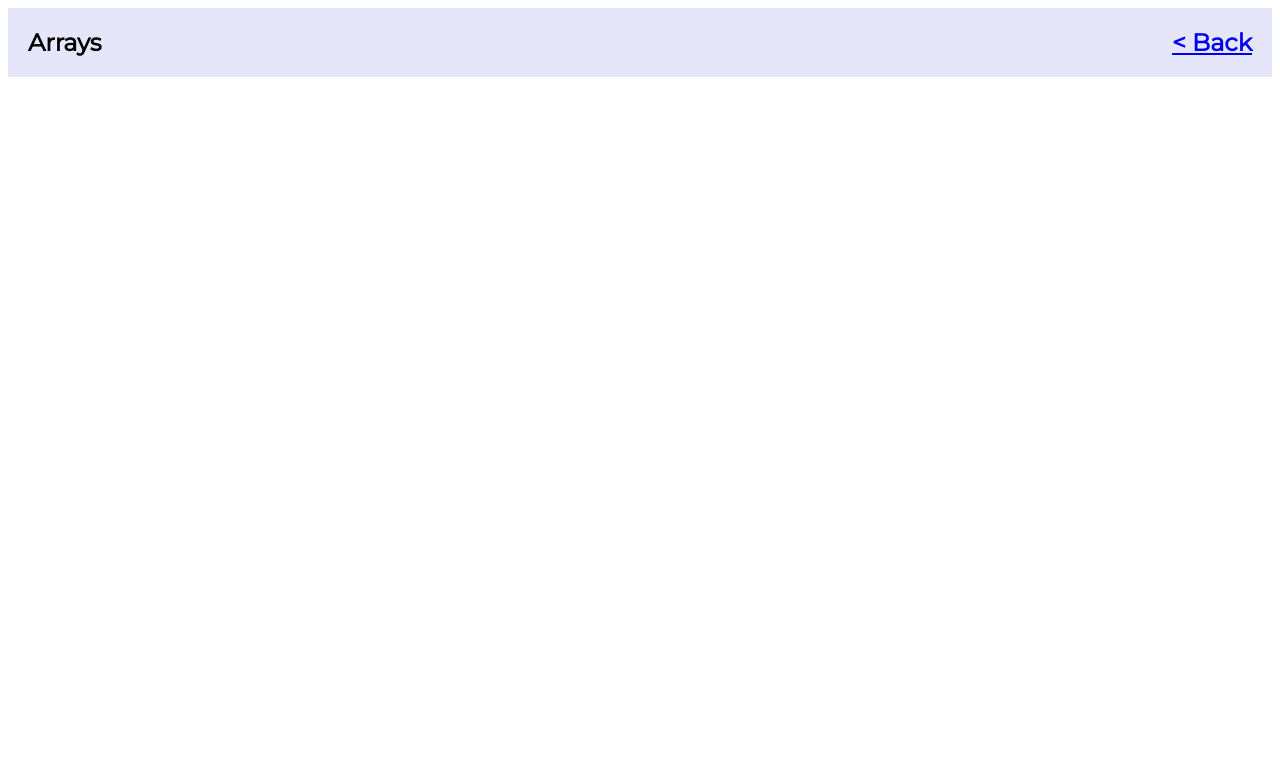
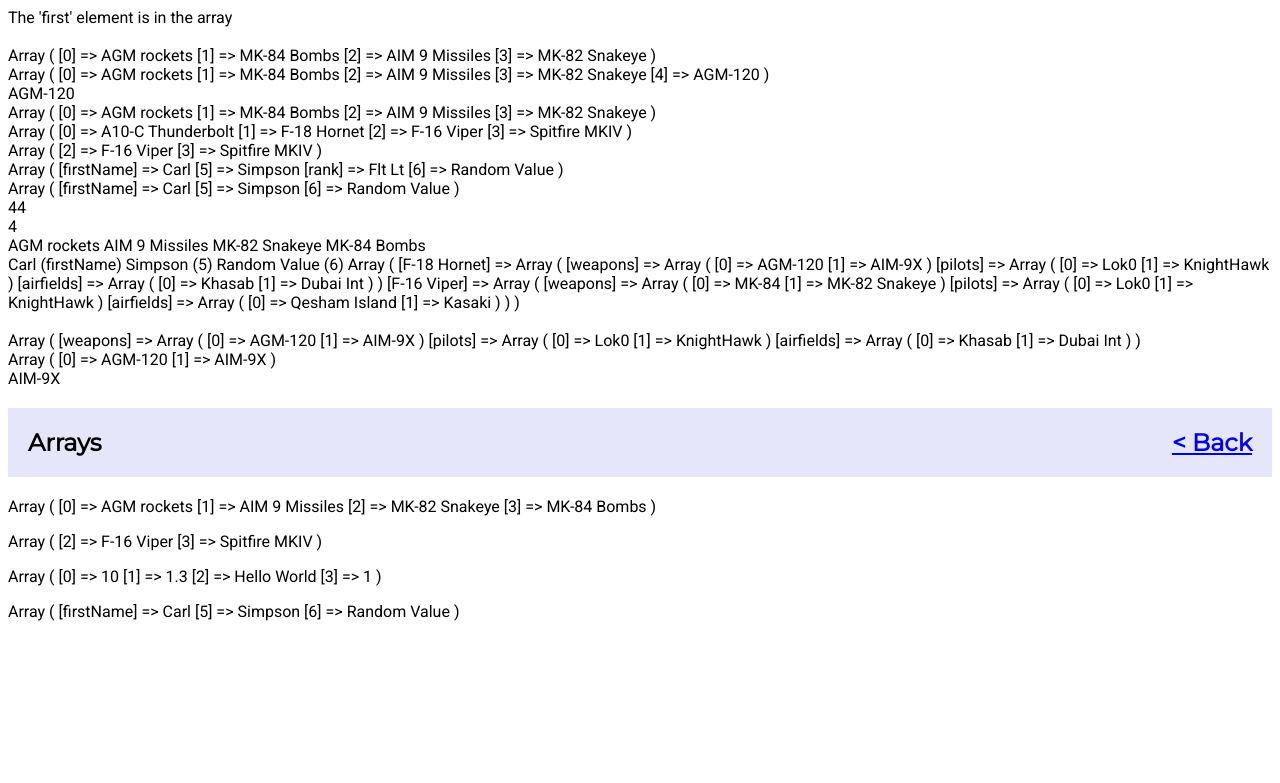
Before and after one commit to carlsimpson-magento/PluralsightPHP, a PHP site: page /PHPWorkshop/Workshop001/fundamentals/arrays.php in a window 1280 px wide. Shown: the top 783 px of the page. Run offline with PHP 8.4, Linux system fonts and the light colour scheme.

Commit message:
write out the code for arrays in our own way

```diff
--- a/PHPWorkshop/Workshop001/fundamentals/arrays.php
+++ b/PHPWorkshop/Workshop001/fundamentals/arrays.php
@@ -13,6 +13,133 @@
 // --------
 //
 
+    // ** Indexed array
+    //-----------------
+
+    $aircraft = ["A10-C Thunderbolt","F-18 Hornet","F-16 Viper","Spitfire MKIV"];
+    $weapons = array("AGM rockets","MK-84 Bombs","AIM 9 Missiles");
+
+    // ** Displays all types accepted within an array
+    //-----------------
+
+    $alltypes =[10, 1.3 ,"Hello World" , true];
+
+    // ** Associated array
+    //-----------------
+
+    $pilot = array(
+            "firstName" => "Carl",
+            "5" => "Simpson",
+            "rank" => "Flt Lt",
+            "Random Value"
+        );
+
+    // ** array_key_exists
+    //----------------------
+
+    $search_array = array('first' => 1, 'second' => 4);
+    if (array_key_exists('first', $search_array)) {
+        echo "The 'first' element is in the array". '<br />';
+    }
+
+    echo in_array("AGM", $weapons);
+    // check not only the value but th etype is teh saem
+    echo in_array(21, $weapons , true);
+
+    // ** Array Push
+    //-----------------
+
+    array_push($weapons, "MK-82 Snakeye");
+    echo '<br />';
+    print_r($weapons);
+
+    // This is teh prefered way of writing php as if the array does not exist it creates
+    $weapons[] = "AGM-120";
+    echo '<br />';
+    print_r($weapons);
+
+    // ** Array Pop
+    //-----------------
+    // Save the last item in teh array to a variable and remove it
+    $lastvalue = array_pop($weapons);
+    echo '<br />';
+    print_r($lastvalue);
+    echo '<br />';
+    print_r($weapons);
+    echo '<br />';
+    // ** Array unset
+    //-----------------
+    print_r($aircraft);
+    echo '<br />';
+    unset($aircraft[0],$aircraft[1]);
+    print_r($aircraft);
+    echo '<br />';
+
+    // Remove via associated array
+    print_r($pilot);
+    echo '<br />';
+    unset($pilot["rank"]);
+    print_r($pilot);
+    echo '<br />';
+
+    // ** Array Sort
+    //-----------------
+    sort($weapons);
+    //sort($pilots);
+
+    // asort
+    // ksort
+    //- Sort flags - not covered wtf are they?
+
+    // ** Array Count
+    //-----------------
+
+    echo count($weapons);
+
+    // recursive
+    echo count($weapons,1);
+    echo '<br />';
+    echo count($weapons,COUNT_RECURSIVE);
+    echo '<br />';
+
+    // ** For Each Loop
+    //-----------------
+
+    foreach ($weapons as $weapon)
+    {
+        echo $weapon."\n";
+    }
+    echo '<br />';
+
+    foreach ($pilot as $key => $val)
+    {
+        echo $val ." (".$key.")\n";
+    }
+
+    // ** Multi Dimensional
+    //----------------------
+
+    $operational_aircraft = array(
+            "F-18 Hornet" => array(
+                    "weapons" => array("AGM-120","AIM-9X"),
+                    "pilots" => array("Lok0","KnightHawk"),
+                    "airfields" => array("Khasab","Dubai Int")
+            ),
+            "F-16 Viper" => array(
+                    "weapons" => array("MK-84","MK-82 Snakeye"),
+                    "pilots" => array("Lok0","KnightHawk"),
+                    "airfields" => array("Qesham Island","Kasaki")
+            )
+    );
+
+    print_r($operational_aircraft);
+    echo '<br />'; echo '<br />';
+    // access first value
+    print_r($operational_aircraft["F-18 Hornet"]);echo '<br />';
+    print_r($operational_aircraft['F-18 Hornet']['weapons']);echo '<br />';
+    print_r($operational_aircraft['F-18 Hornet']['weapons'][1]);echo '<br />';
+
+
 ?>
 
     <section>
@@ -23,3 +150,14 @@
             </h1>
         </header>
     </section>
+
+    <section>
+        <div>
+            <p><?php print_r($weapons); ?></p>
+            <p><?php print_r($aircraft); ?></p>
+            <p><?php print_r($alltypes); ?></p>
+
+            <p><?php print_r($pilot); ?></p>
+
+        </div>
+    </section>
```
